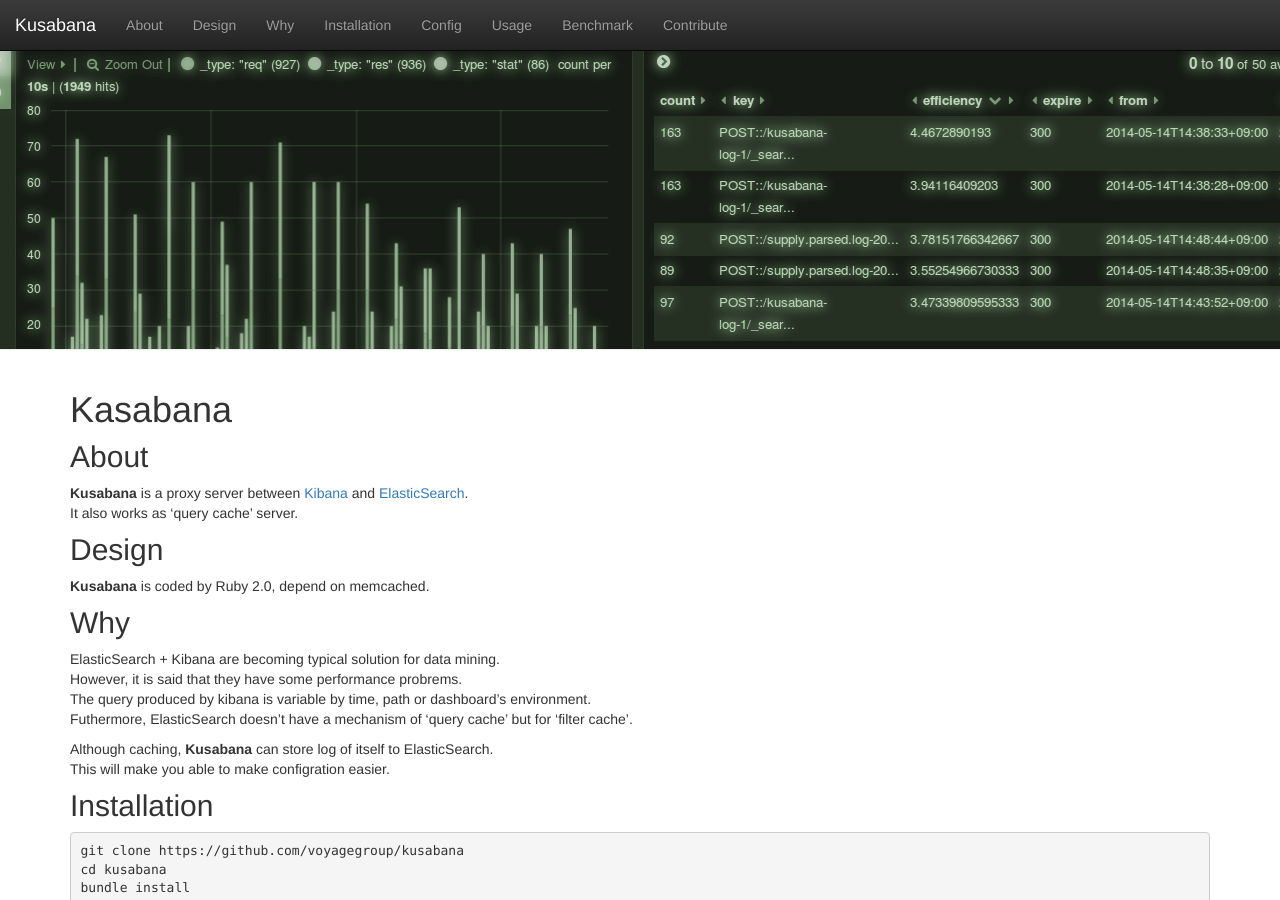
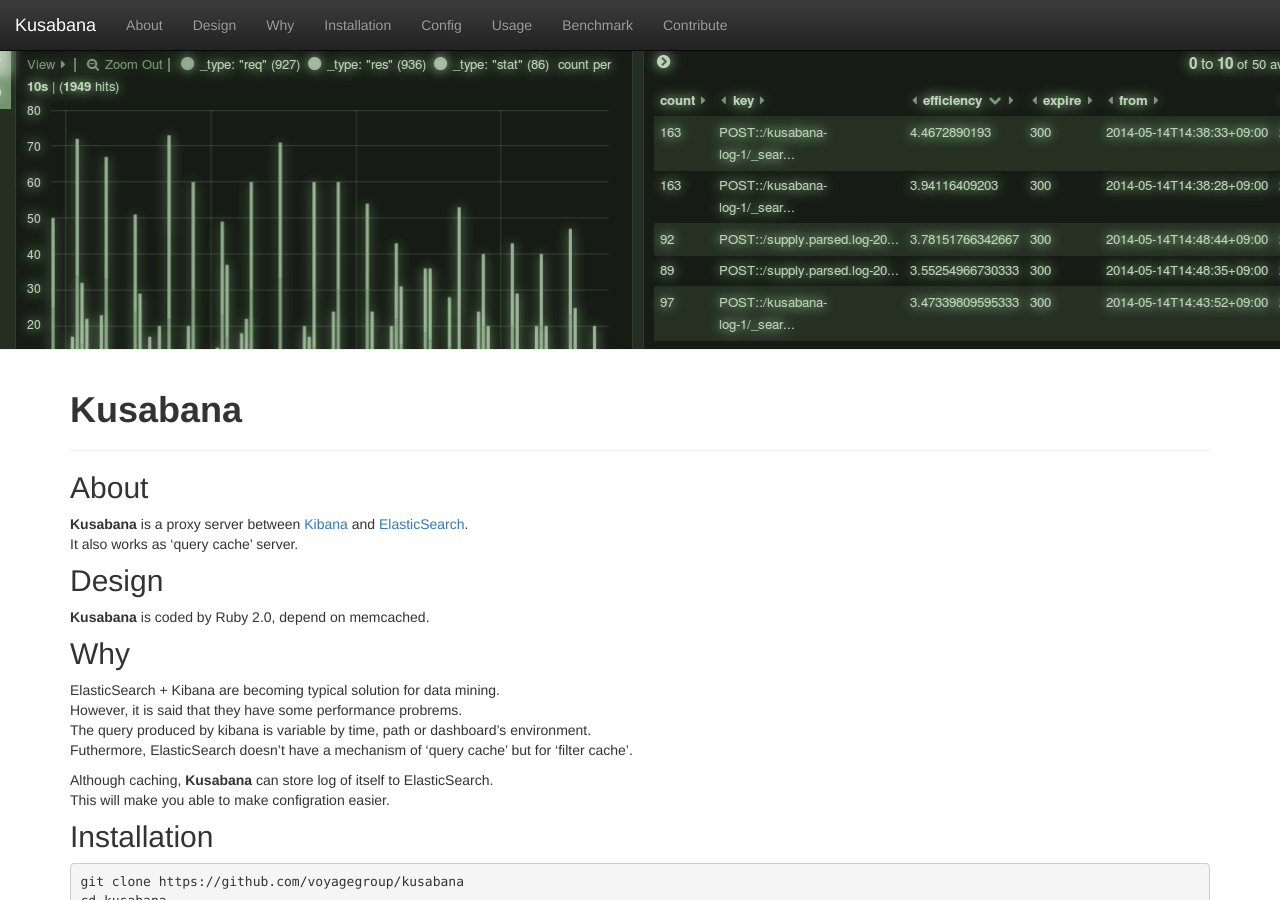
Before and after one commit to voyagegroup/kusabana, a Jekyll site: the page built from index.md, in a window 1280 px wide and 900 px high. Built offline with Jekyll 4.4.1, drawn with Linux system fonts in a browser that asks for light colours; nearby versions of some CDN libraries.

Commit message:
Fix typo

```diff
--- a/index.md
+++ b/index.md
@@ -1,7 +1,8 @@
 ---
 layout: default
 ---
-# Kasabana
+# **Kusabana**
+---------------
 
 About
 -----
```
